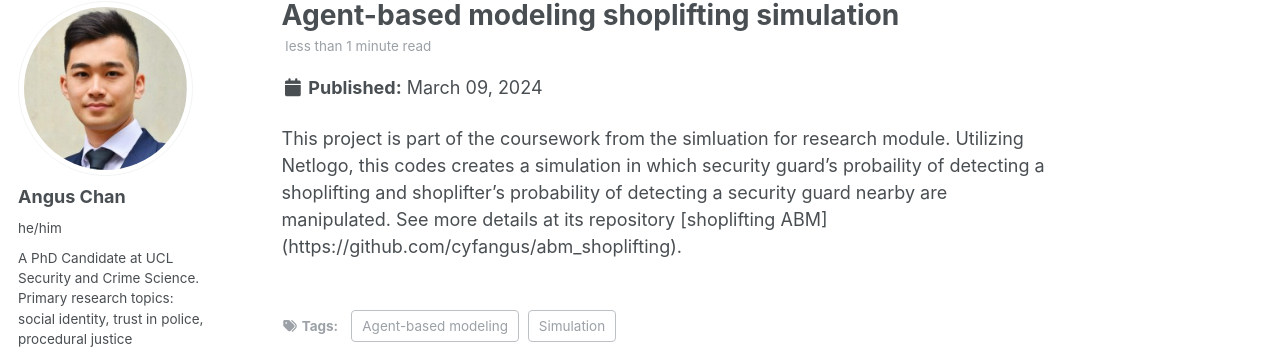
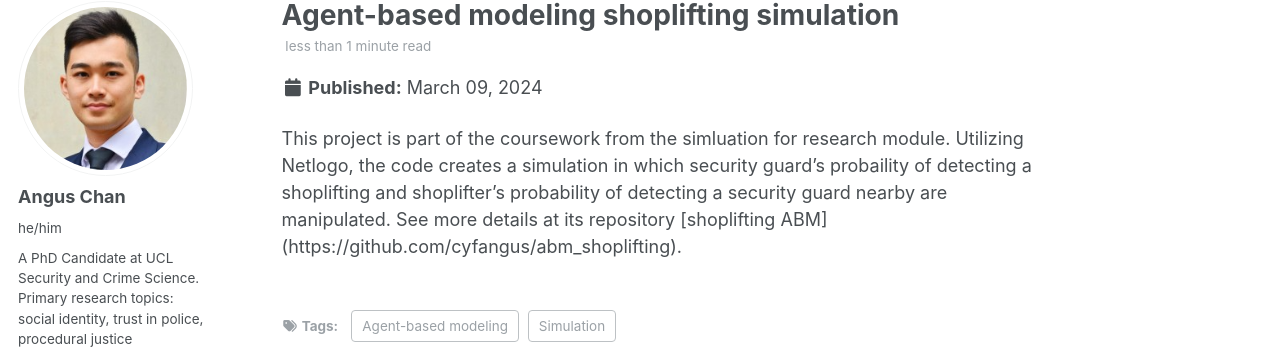
Before and after one commit to cyfangus/cyfangus.github.io, a Jekyll site: the page built from _posts/2024-04-12-shoplifting-abm.md, in a window 1280 px wide and 900 px high. Shown: the part 117-466 px from the top of the window. Built offline with Jekyll 4.4.1, drawn with Linux system fonts in a browser that asks for light colours; some web fonts are replaced.

Commit message:
Update 2024-04-12-shoplifting-abm.md

```diff
--- a/_posts/2024-04-12-shoplifting-abm.md
+++ b/_posts/2024-04-12-shoplifting-abm.md
@@ -7,4 +7,4 @@ tags:
   - Simulation
 ---
 
-This project is part of the coursework from the simluation for research module. Utilizing Netlogo, this codes creates a simulation in which security guard's probaility of detecting a shoplifting and shoplifter's probability of detecting a security guard nearby are manipulated. See more details at its repository [shoplifting ABM] (https://github.com/cyfangus/abm_shoplifting).
+This project is part of the coursework from the simluation for research module. Utilizing Netlogo, the code creates a simulation in which security guard's probaility of detecting a shoplifting and shoplifter's probability of detecting a security guard nearby are manipulated. See more details at its repository [shoplifting ABM] (https://github.com/cyfangus/abm_shoplifting).
```
